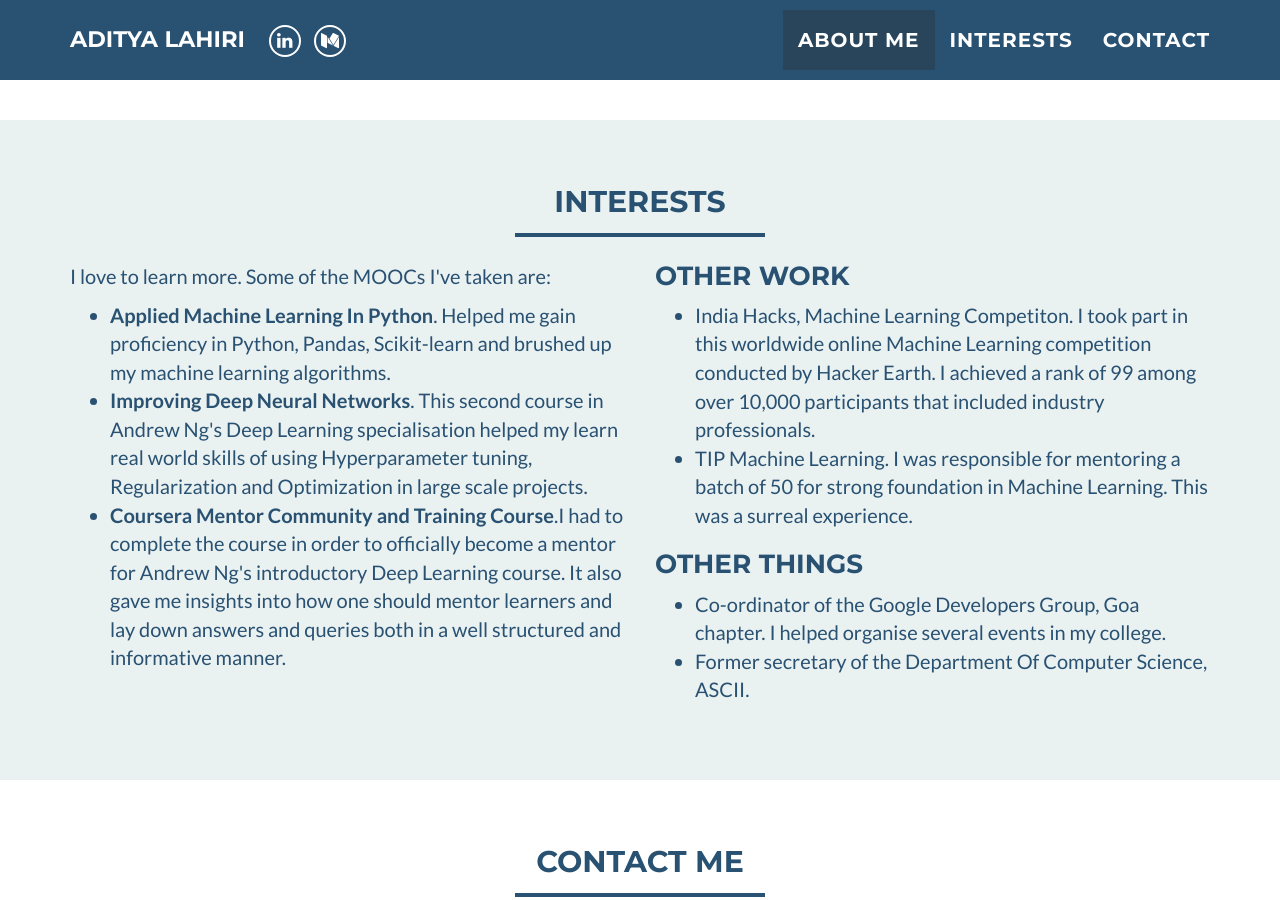
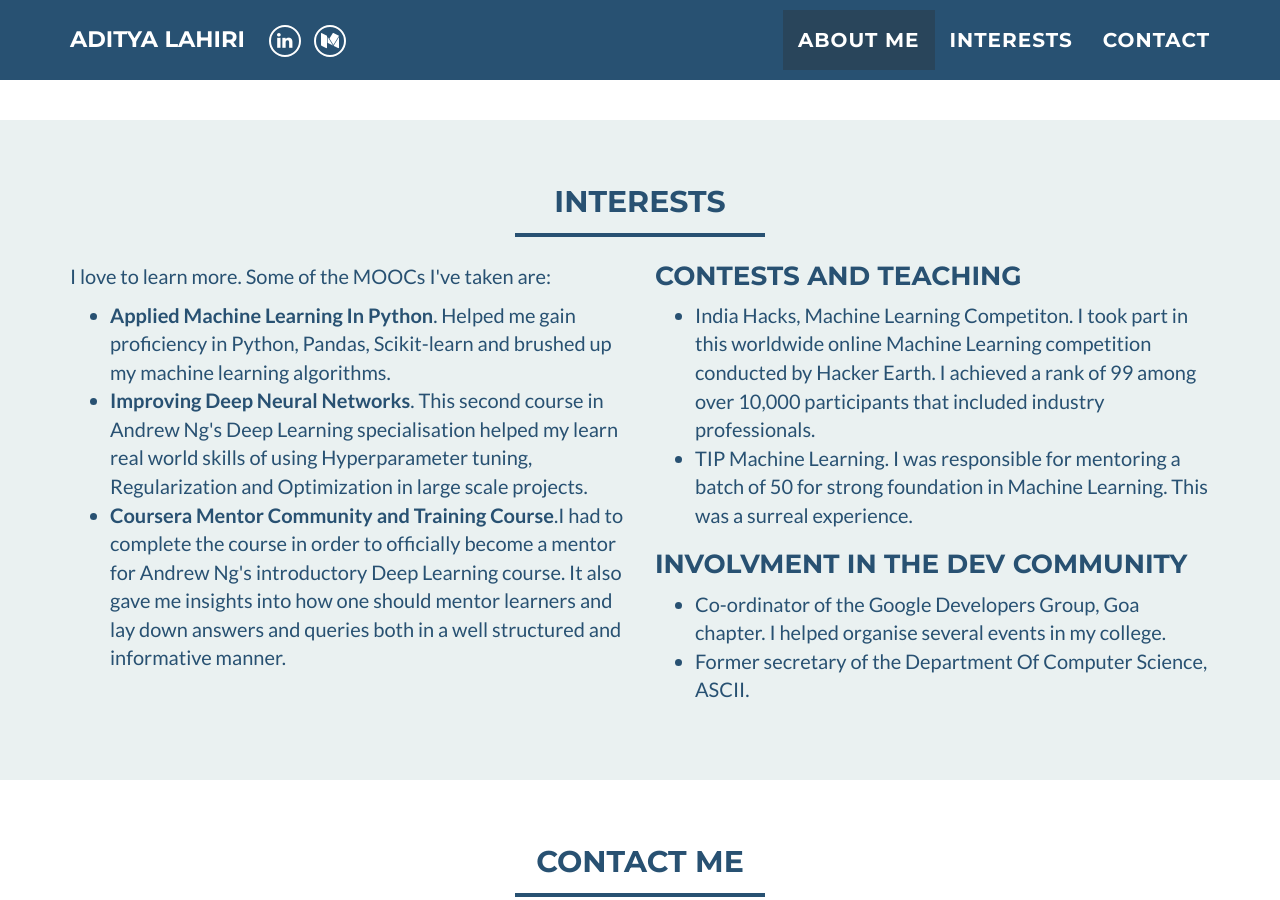
Before and after one commit to adityalahiri/adityalahiri.github.io, a Jekyll site: the page built from index.html, in a window 1280 px wide and 900 px high, scrolled down 1216 px. Built offline with Jekyll 4.4.1, drawn with Linux system fonts in a browser that asks for light colours.

Commit message:
Revisions

```diff
--- a/_includes/interests.html
+++ b/_includes/interests.html
@@ -26,7 +26,7 @@
 			</ul>
 		</div>
     <div class="col-sm-6">
-      <h3 style="margin-top:0">Other Work</h3>
+      <h3 style="margin-top:0">Contests And Teaching</h3>
 		  <ul>
   			<li>
 						India Hacks, Machine Learning Competiton. I took part in this worldwide online Machine Learning competition conducted by Hacker Earth.
@@ -37,7 +37,7 @@
           I was responsible for mentoring a batch of 50 for strong foundation in Machine Learning. This was a surreal experience.
   			</li>
   		    </ul>
-  		    <h3>Other Things</h3>
+  		    <h3>Involvment In The Dev Community </h3>
   		    <ul>
   			<li>
            Co-ordinator of the Google Developers Group, Goa chapter. I helped organise several events in my college.
```
